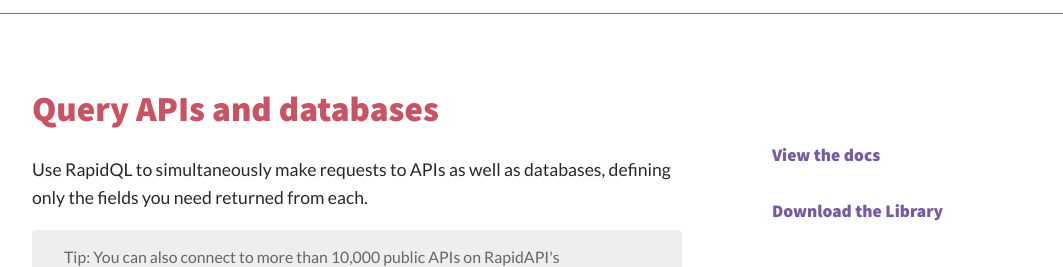
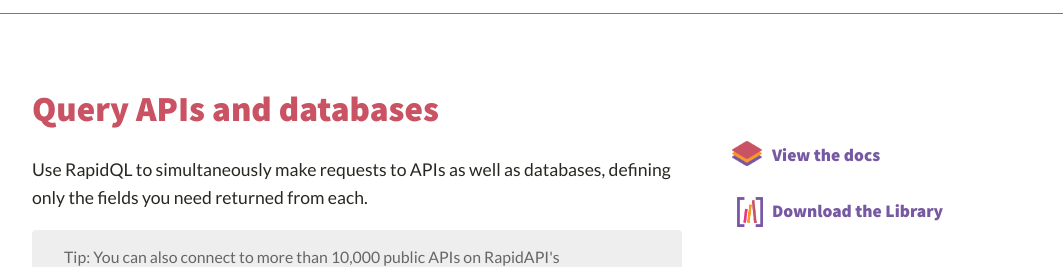
Before and after one commit to RapidAPI/rapidql-website, a plain HTML site: page index.html in a window 1280 px wide. Shown: the part 1480-1747 px from the top of the page, without its empty margins (108-1171 px from the left). Drawn offline with nearby package versions, Linux system fonts and the light colour scheme; the site is published under a folder, as on GitHub Pages, so addresses that start at the root find nothing.

Commit message:
added icons

```diff
--- a/css/main.sass
+++ b/css/main.sass
@@ -155,11 +155,11 @@
 		background-size: 30px auto
 		background-position: 0 15px
 		&.docs
-			background-image: url('/images/ico_docs.png')
+			background-image: url('images/ico_docs.png')
 			+breakpoint(1000px)
 				margin-top: 4rem
 		&.lib
-			background-image: url('/images/ico_library.png')
+			background-image: url('images/ico_library.png')
 			background-size: 26px auto
 			margin-bottom: 2rem
 			background-position: 5px 15px
```
Also changed, not shown: main.css.
